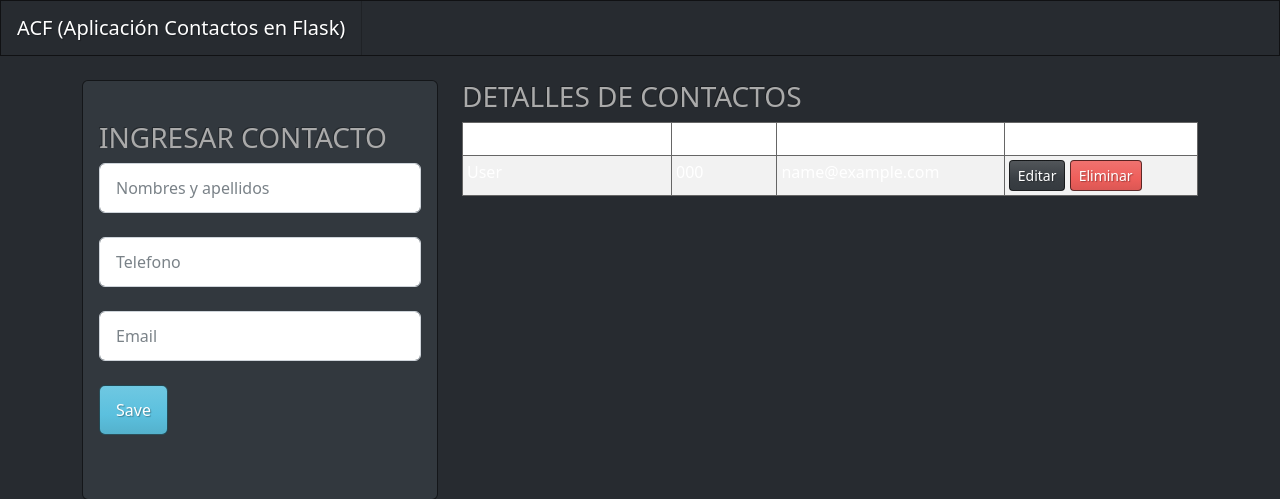
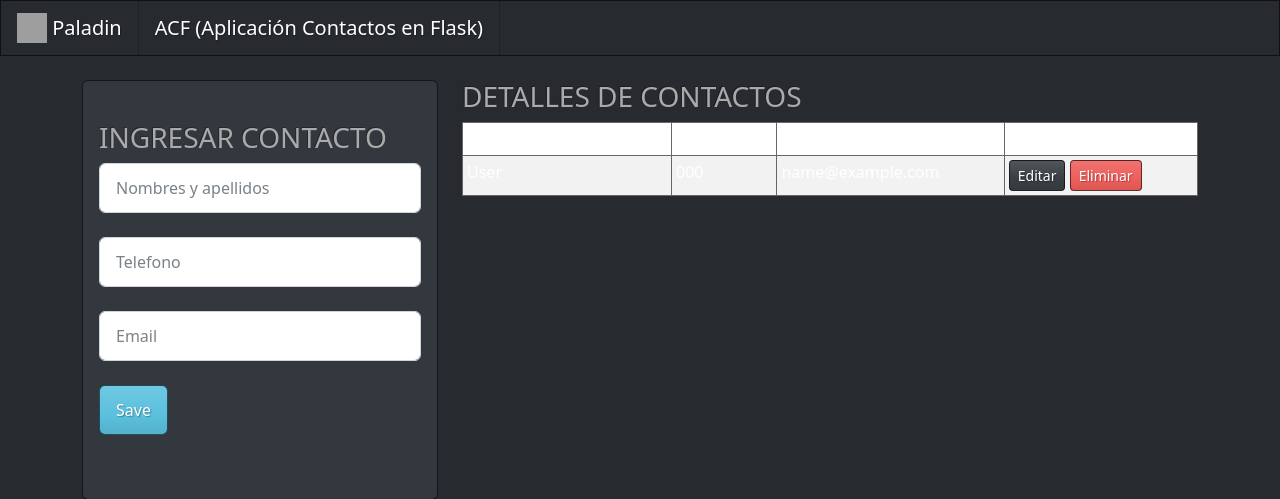
Before and after one commit to Jonathan-Paladines/pythonContacts, a Flask app: page / in a window 1280 px wide. Shown: the top 499 px of the page. Run offline with Flask 3, Linux system fonts and the light colour scheme; tables that the repository leaves empty or names only in its code hold one stand-in row (values such as "Sample post"); some libraries are stand-ins or nearby versions; grey boxes are pictures that could not be loaded.

Commit message:
actualizaciín navbar logo

```diff
--- a/templates/layout.html
+++ b/templates/layout.html
@@ -13,6 +13,10 @@
     <body>
 
         <nav class="navbar navbar-expand-lg navbar-dark bg-dark">
+            <a class="navbar-brand" href="#">
+                <img src="{{ url_for('static', filename='img/paladin-logo.svg')}}" width="30" height="30" class="d-inline-block align-top" alt="">
+                Paladin
+              </a>
             <a class="navbar-brand" href="/">ACF <span class="sr-only">(Aplicación Contactos en Flask)</span></a>
             <button class="navbar-toggler" type="button" data-toggle="collapse" data-target="#navbarNavAltMarkup" aria-controls="navbarNavAltMarkup" aria-expanded="false" aria-label="Toggle navigation">
               <span class="navbar-toggler-icon"></span>
```
Also changed, not shown: static/img/paladin-logo.svg (added), static/img/paladin12-logo.svg (added).
